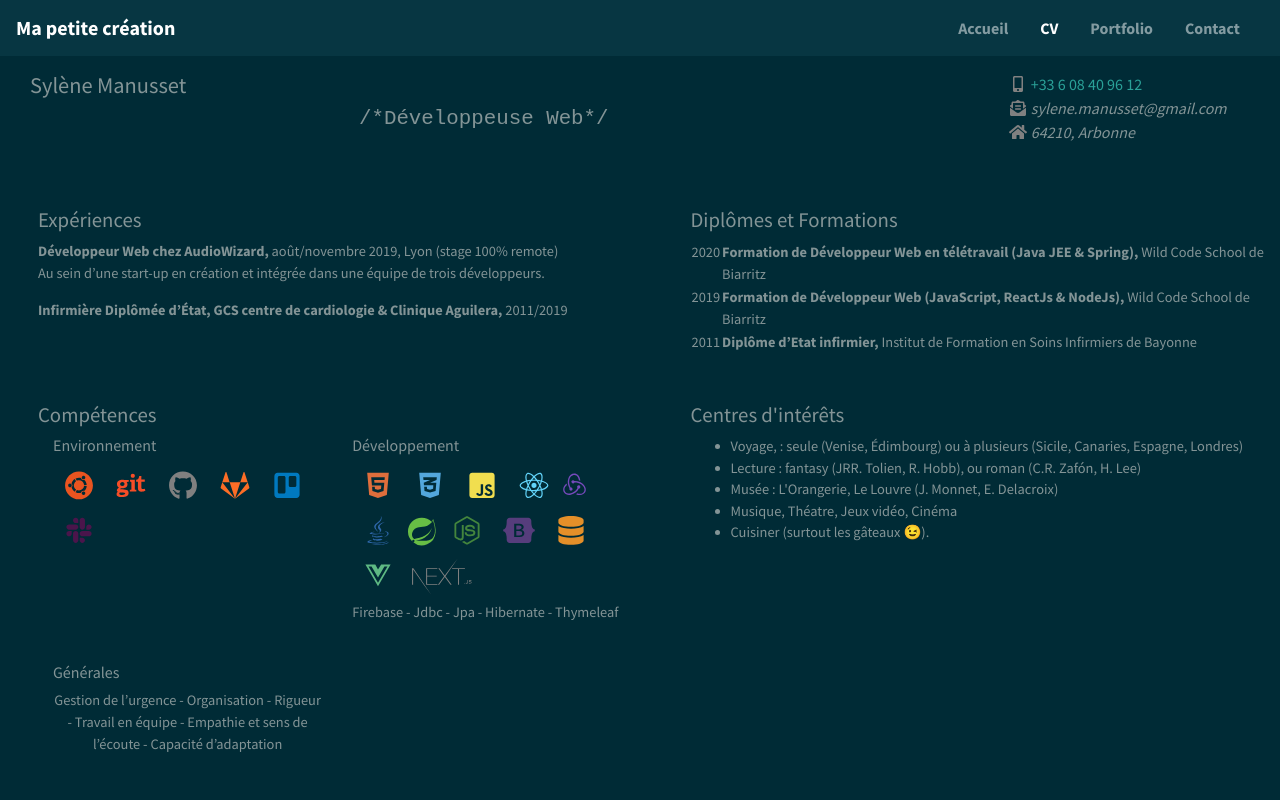
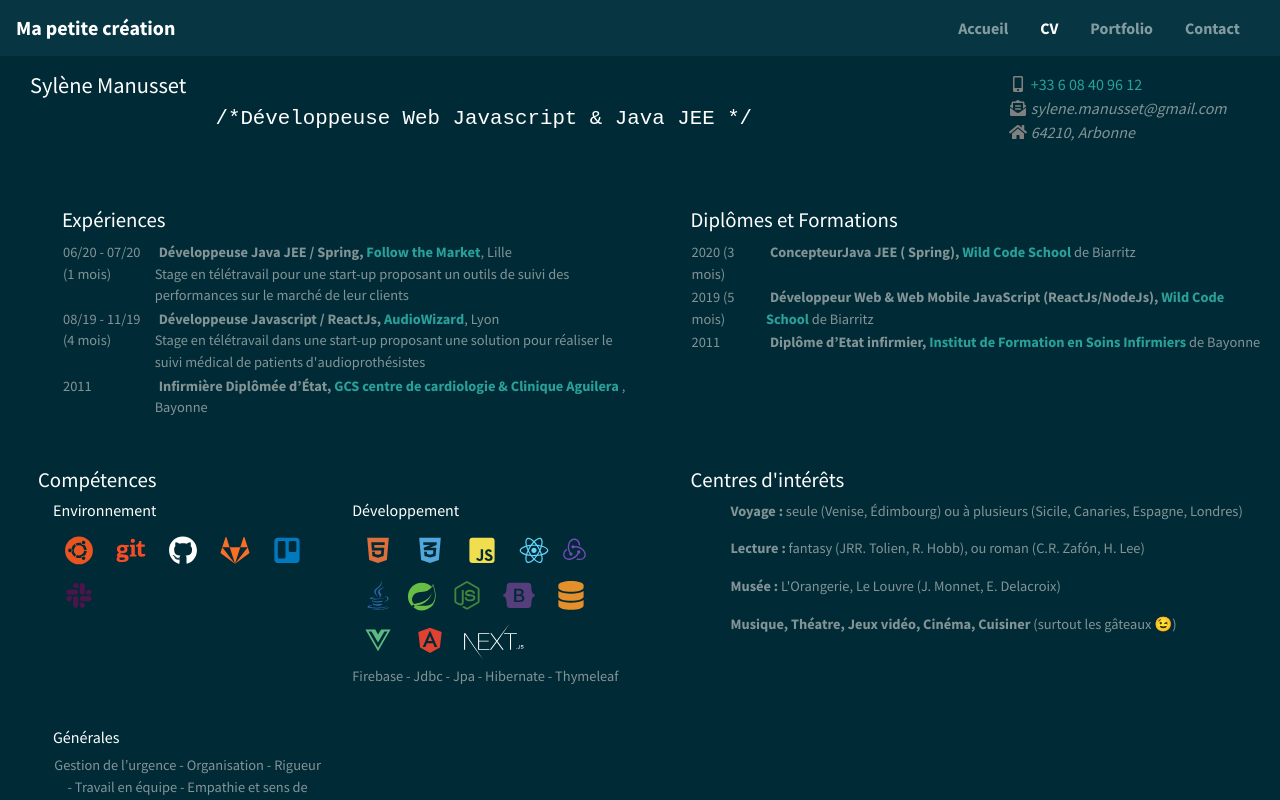
Before and after one commit to Zesysy/my-web-site, a Next.js app: page /resume in a window 1280 px wide. Shown: the top 800 px of the page. Built offline with nearby package versions, Linux system fonts and the light colour scheme.

Commit message:
fix Resume CSS

```diff
--- a/components/home/TypeWriter.jsx
+++ b/components/home/TypeWriter.jsx
@@ -2,11 +2,11 @@ import React, { useState, useEffect, useRef } from "react";
 import useTypewriter from "react-typewriter-hook";
 import { Col } from "reactstrap";
 
-const otherSentences = ["infirmière.", "développeuse Web.", "une battante !!"];
+const otherSentences = ["infirmière", "développeuse web", "une battante !!"];
 let index = 0; // create an js object to have many sentences and an index initialized at 0
 
 const TypeWriter = () => {
-  const [sentence, setSentence] = useState("infirmière."); // initialization the state with the first sentence to display
+  const [sentence, setSentence] = useState("infirmière"); // initialization the state with the first sentence to display
   const intervalRef = useRef({}); // contains an editable value that does not refresh the page
   const text = useTypewriter(sentence);
   useEffect(() => {
--- a/components/resume/BodyResume.jsx
+++ b/components/resume/BodyResume.jsx
@@ -12,7 +12,7 @@ const BodyResume = () => {
         <Col lg="6">
           <Experiences />
         </Col>
-        <Col lg="6" >
+        <Col lg="6">
           <Qualifications />
         </Col>
       </Row>
--- a/components/resume/Experiences.jsx
+++ b/components/resume/Experiences.jsx
@@ -1,33 +1,59 @@
 const Experiences = () => {
   return (
     <>
-      <article>
+      <article className="textExperience pl-md-4">
         <h4>Expériences</h4>
-        <p className="textExperiences">
-          <strong>Développeur Web chez AudioWizard,</strong>{" "}
-          <span>août/novembre 2019</span>, <span>Lyon (stage 100% remote)</span>
-          <br />
-          Au sein d’une start-up en création et intégrée dans une équipe de
-          trois développeurs.
-        </p>
+        <table>
+          <tbody>
+            <tr className="align-top">
+              <td>06/20 - 07/20 (1 mois)</td>
+              <td>
+                <strong className="ml-1">
+                  Développeuse Java JEE / Spring,{" "}
+                </strong>
+                <span>Follow the Market</span>, Lille
+                <br />
+                Stage en télétravail pour une start-up proposant un outils de
+                suivi des performances sur le marché de leur clients{" "}
+              </td>
+            </tr>
+            <tr className="align-top">
+              <td>08/19 - 11/19 (4 mois)</td>
+              <td>
+                <strong className="ml-1">
+                  Développeuse Javascript / ReactJs,{" "}
+                </strong>
+                <span>AudioWizard</span>, Lyon
+                <br />
+                Stage en télétravail dans une start-up proposant une solution
+                pour réaliser le suivi médical de patients d'audioprothésistes
+              </td>
+            </tr>
 
-        <p className="textExperiences">
-          <strong>
-            Infirmière Diplômée d’État, GCS centre de cardiologie {"&"} Clinique
-            Aguilera,
-          </strong>{" "}
-          <span>2011/2019 </span>
-        </p>
+            <tr className="align-top">
+              <td>2011</td>
+              <td>
+                <strong className="ml-1"> Infirmière Diplômée d’État,</strong>{" "}
+                <span> GCS centre de cardiologie {"&"} Clinique Aguilera</span>{" "}
+                , Bayonne
+              </td>
+            </tr>
+          </tbody>
+        </table>
       </article>
       <style jsx>
         {`
-          span {
-            color: var(--secondary) !important;
-            text-align: justify;
+          h4 {
+            color: white;
           }
 
-          .textExperiences {
-            font-size: 0.9em;
+          span {
+            color: var(--success);
+            font-weight: 700;
+          }
+
+          .textExperience {
+            font-size: 0.9rem;
           }
 
           @media screen and (min-width: 700px) and (max-width: 1300px) {
@@ -41,7 +67,7 @@ const Experiences = () => {
               font-size: 1.1rem;
             }
 
-            .textExperiences,
+            .textExperience,
             span {
               font-size: 0.7rem;
             }
--- a/components/resume/Hobbies.jsx
+++ b/components/resume/Hobbies.jsx
@@ -1,30 +1,26 @@
+import { itemsHobbies } from "../../data/itemsHobbies.data";
+
 const Hobbies = () => {
-  const itemsHobbie = [
-    {
-      text:
-        " Voyage, : seule (Venise, Édimbourg) ou à plusieurs (Sicile, Canaries, Espagne, Londres)",
-    },
-    {
-      text:
-        "Lecture : fantasy (JRR. Tolien, R. Hobb), ou roman (C.R. Zafón, H. Lee)",
-    },
-    { text: "Musée : L'Orangerie, Le Louvre (J. Monnet, E. Delacroix)" },
-    { text: "Musique, Théatre, Jeux vidéo, Cinéma" },
-    { text: "Cuisiner (surtout les gâteaux 😉)." },
-  ];
-
   return (
     <>
       <article className="mb-4 pl-md-4">
         <h4>Centres d'intérêts</h4>
         <ul className="textHobbies">
-          {itemsHobbie.map((item, key) => (
+          {itemsHobbies.map((item, key) => (
             <li key={key}>{item.text}</li>
           ))}
         </ul>
       </article>
       <style jsx>
         {`
+          h4 {
+            color: white;
+          }
+
+          ul {
+            list-style: none;
+          }
+
           .textHobbies {
             font-size: 0.9rem;
           }
--- a/components/resume/Qualifications.jsx
+++ b/components/resume/Qualifications.jsx
@@ -6,21 +6,17 @@ const Qualifications = () => {
         <table>
           <tbody>
             <tr className="align-top">
-              <td>2020</td>
+              <td>2020 (3 mois) </td>
               <td>
-                <strong>
-                  Formation de Développeur Web en télétravail (Java JEE {"&"}{" "}
-                  Spring),{" "}
-                </strong>
+                <strong className="ml-1">ConcepteurJava JEE ( Spring), </strong>
                 <span>Wild Code School</span> de Biarritz
               </td>
             </tr>
             <tr className="align-top">
-              <td>2019</td>
+              <td>2019 (5 mois) </td>
               <td>
-                <strong>
-                  Formation de Développeur Web (JavaScript, ReactJs {"&"}{" "}
-                  NodeJs),
+                <strong className="ml-1">
+                  Développeur Web {"&"} Web Mobile JavaScript (ReactJs/NodeJs),
                 </strong>
                 <span> Wild Code School</span> de Biarritz
               </td>
@@ -28,7 +24,7 @@ const Qualifications = () => {
             <tr className="align-top">
               <td>2011</td>
               <td>
-                <strong>Diplôme d’Etat infirmier,</strong>{" "}
+                <strong className="ml-1">Diplôme d’Etat infirmier,</strong>{" "}
                 <span>Institut de Formation en Soins Infirmiers</span> de
                 Bayonne
               </td>
@@ -38,8 +34,13 @@ const Qualifications = () => {
       </article>
       <style jsx>
         {`
+          h4 {
+            color: white;
+          }
+
           span {
-            color: var(--secondary) !important;
+            color: var(--success);
+            font-weight: 700;
           }
 
           .textQualifications {
--- a/components/resume/ResumeHeader.jsx
+++ b/components/resume/ResumeHeader.jsx
@@ -30,7 +30,7 @@ const ResumeHeader = () => {
           <Col lg="9" md="7">
             <h3>Sylène Manusset</h3>
             <h4 className="text-center">
-              {"/*"}Développeuse Web{"*/"}
+              {"/*"}Développeuse Web Javascript {"&"} Java JEE {"*/"}
             </h4>
           </Col>
           <Col lg="3" md="5">
@@ -64,6 +64,11 @@ const ResumeHeader = () => {
       </section>
       <style jsx>
         {`
+          h3,
+          h4 {
+            color: white;
+          }
+
           h4 {
             font-family: Courier New, Courier, monospace;
           }
@@ -72,8 +77,6 @@ const ResumeHeader = () => {
             list-style: none;
             border-radius: 5px;
           }
-
-
 
           @media screen and (min-width: 700px) and (max-width: 1300px) {
             h3 {
--- a/components/resume/Skills.jsx
+++ b/components/resume/Skills.jsx
@@ -5,7 +5,7 @@ import { Row, Col } from "reactstrap";
 import IconCustom from "../IconCustom";
 
 import { icons } from "../../data/icons.data";
-import { itemsDevlopment, itemsEnvironment } from "../../data/itemsSkills";
+import { itemsDevlopment, itemsEnvironment } from "../../data/itemsSkills.data";
 
 const Skills = () => {
   return (
@@ -89,6 +89,11 @@ const Skills = () => {
 
       <style jsx>
         {`
+          h4,
+          h6 {
+            color: white;
+          }
+
           .textSkills {
             font-size: 0.9rem;
           }
--- a/data/icons.data.js
+++ b/data/icons.data.js
@@ -16,7 +16,7 @@ export const icons = [
       <g stroke="none" strokeWidth="1" fill="none" fillRule="evenodd">
         <g
           transform="translate(-247.000000, -138.000000)"
-          fill="#808080"
+          fill="white"
           fillRule="nonzero"
         >
           <g transform="translate(247.000000, 138.000000)">
--- /dev/null
+++ b/data/itemsHobbies.data.js
@@ -0,0 +1,34 @@
+export const itemsHobbies = [
+  {
+    text: (
+      <p>
+        <strong>Voyage :</strong> seule (Venise, Édimbourg) ou à plusieurs
+        (Sicile, Canaries, Espagne, Londres)
+      </p>
+    ),
+  },
+  {
+    text: (
+      <p>
+        <strong>Lecture :</strong> fantasy (JRR. Tolien, R. Hobb), ou roman
+        (C.R. Zafón, H. Lee)
+      </p>
+    ),
+  },
+  {
+    text: (
+      <p>
+        <strong>Musée :</strong> L'Orangerie, Le Louvre (J. Monnet, E.
+        Delacroix)
+      </p>
+    ),
+  },
+  {
+    text: (
+      <p>
+        <strong>Musique, Théatre, Jeux vidéo, Cinéma, Cuisiner </strong>{" "}
+        (surtout les gâteaux 😉)
+      </p>
+    ),
+  },
+];
--- a/data/itemsSkills.js
+++ b/data/itemsSkills.data.js
@@ -12,6 +12,7 @@ import {
   faGitlab,
   faTrello,
   faSlack,
+  faAngular,
   faVuejs,
 } from "@fortawesome/free-brands-svg-icons";
 import { faDatabase } from "@fortawesome/free-solid-svg-icons";
@@ -19,7 +20,7 @@ import { faDatabase } from "@fortawesome/free-solid-svg-icons";
 export const itemsEnvironment = [
   { logo: faUbuntu, color: "#e95420", title: "Ubuntu" },
   { logo: faGit, color: "#f64d27", title: "Git" },
-  { logo: faGithub, color: "gray", title: "Github" },
+  { logo: faGithub, color: "white", title: "Github" },
   { logo: faGitlab, color: "#fc6d26", title: "Gitlab" },
   { logo: faTrello, color: "#0079bf", title: "Trello" },
   { logo: faSlack, color: "#4A154B", title: "Slack" },
@@ -41,5 +42,6 @@ export const itemsDevlopment = [
   { logo: faBootstrap, color: "#563d7c", title: "Bootstrap" },
   { logo: faDatabase, color: "#e48f29", title: "MySql" },
   { logo: faVuejs, color: "#5eb983", title: "VueJs" },
+  { logo: faAngular, color: "#df4230", title: "VueJs" },
   { logo: "nextJs" },
 ];
--- a/pages/contact.js
+++ b/pages/contact.js
@@ -1,5 +1,5 @@
 import Layout from "../components/structure/Layout";
-import ContactForm from "../components/ContactForm";
+import ContactForm from "../components/contact/ContactForm";
 
 const Contact = () => (
   <Layout>
```
Lines whose indentation alone changed are shown as unchanged.
